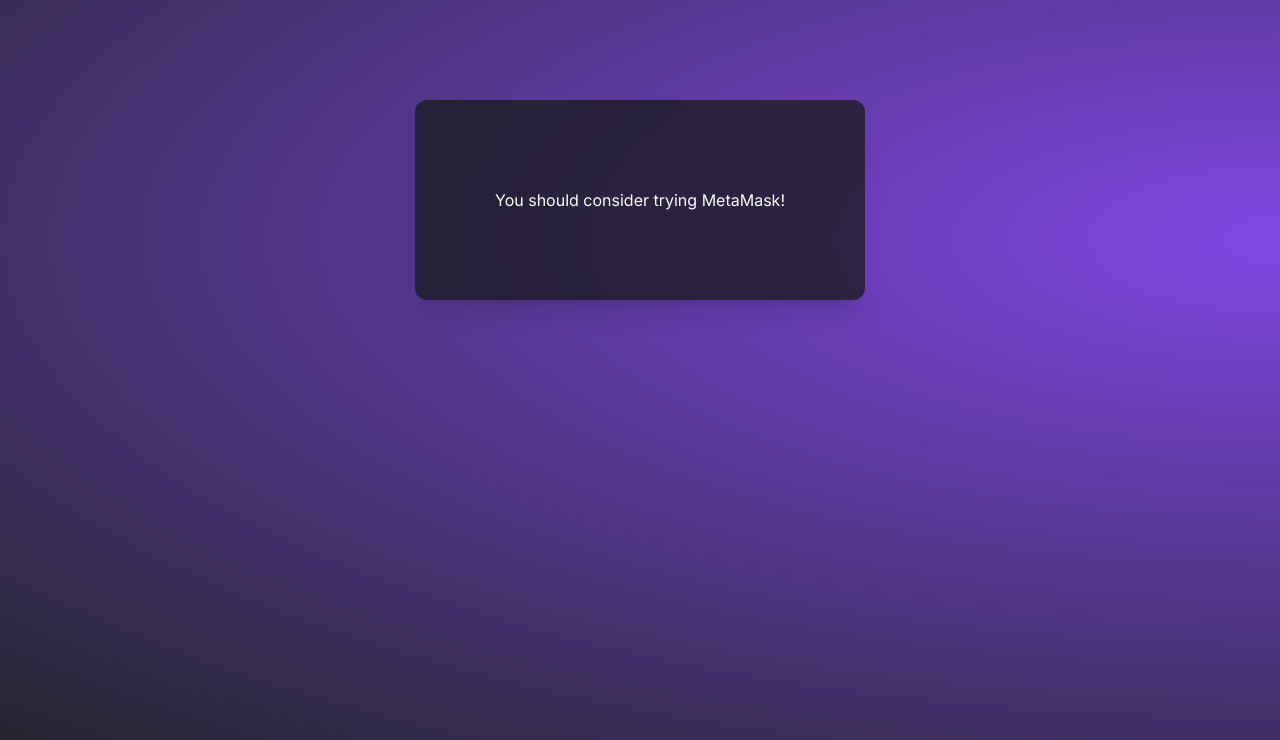
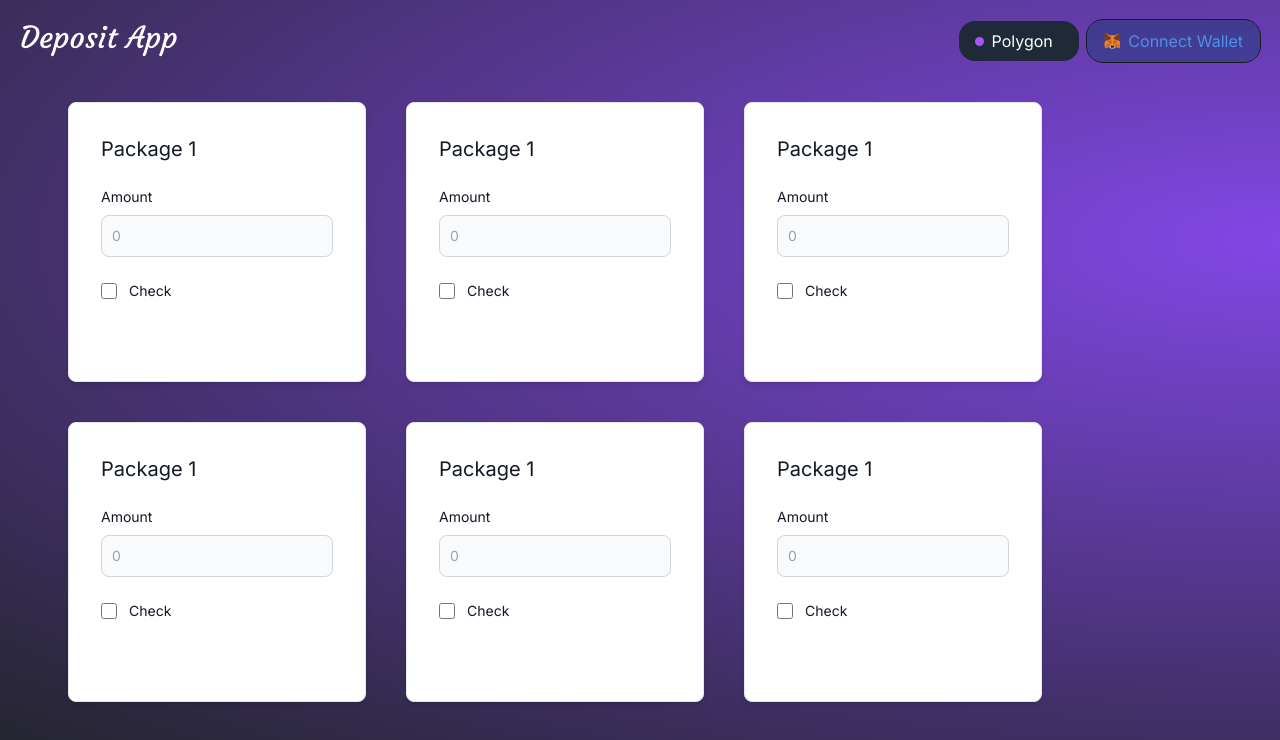
Before and after one commit to irfanonk/deposit-contract-dapp, a React (Vite) app: page / in a window 1280 px wide. Shown: the top 740 px of the page. Built offline with nearby package versions, Linux system fonts and the light colour scheme; a web font is replaced by a local one.

Commit message:
remove wallet install

```diff
--- a/src/App.jsx
+++ b/src/App.jsx
@@ -14,7 +14,19 @@
 
   return (
     <div className="App min-h-screen text-white">
-      {isSupportMetaMask ? (
+      <div>
+        <div>
+          <Navbar />
+        </div>
+        <Routes>
+          <Route path="/" element={<Home />} />
+          <Route path="/loan" element={<Loan />} />
+          <Route path="/lend" element={<Lend />} />
+          <Route path="/redemption" element={<Redemption />} />
+          <Route path="*" element={<Error />} />
+        </Routes>
+      </div>
+      {/* {isSupportMetaMask ? (
         networkId != undefined ? (
           networkId == 137 || networkId == 80001 || networkId == 4 ? (
             <div>
@@ -50,7 +62,7 @@
             You should consider trying MetaMask!
           </div>
         </div>
-      )}
+      )} */}
       <div className="bg-shine bg-main fixed top-0 left-0 right-0 bottom-0 z-[-1] pointer-events-none w-[200vw] w-[200vh]"></div>
       {/* <div className="hidden md:flex  justify-center items-center fixed right-3 bottom-3 text-gray-300">
         <div className="h-[10px] w-[10px] rounded-full mr-1 bg-green-500"></div>
```
